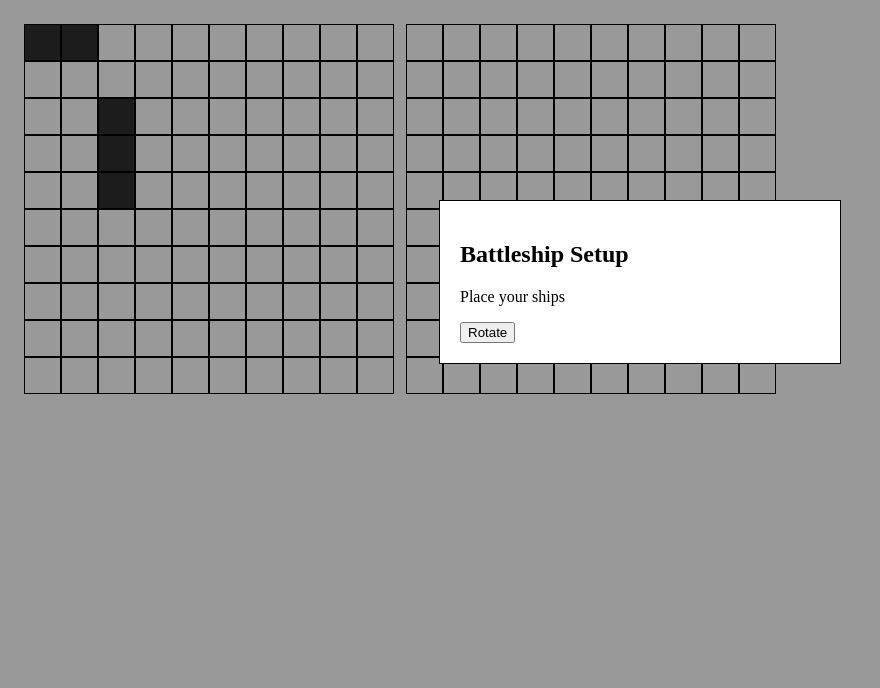
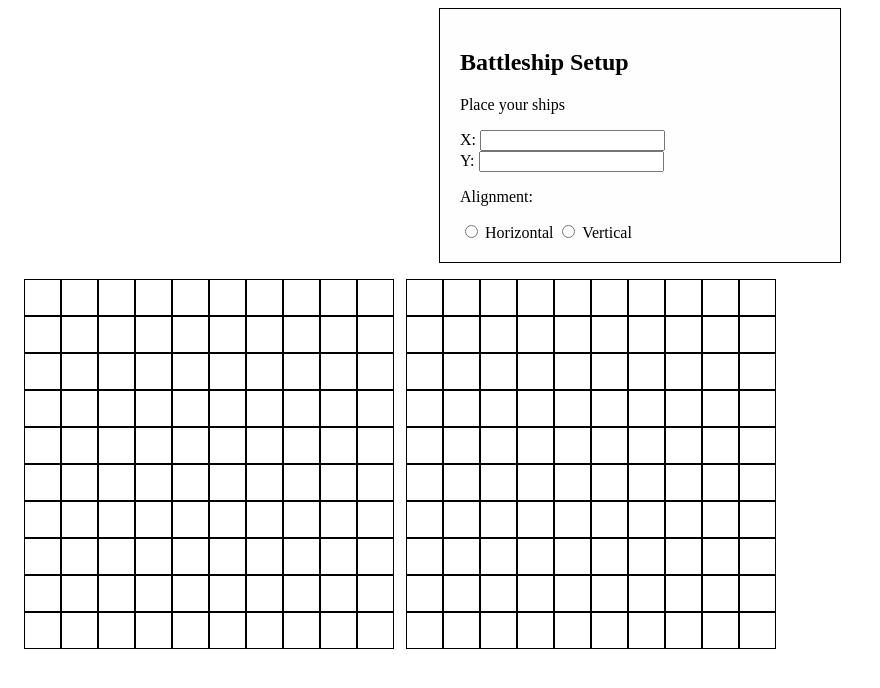
Before and after one commit to kieranlewis/battleship, a website built with webpack: page dist/index.html in a window 1280 px wide. Shown: the whole page, without its empty margins (0-880 px from the left). Built offline with nearby package versions, Linux system fonts and the light colour scheme.

Commit message:
created form to add ships to board

```diff
--- a/src/game.js
+++ b/src/game.js
@@ -7,7 +7,7 @@ const game = (() => {
     let player, cpu, playerBoard, cpuBoard;
 
     function init() {
-        // initial setup of game
+        /* initial setup of game
         playerBoard = Gameboard();
         cpuBoard = Gameboard();
         player = Player('Kieran');
@@ -23,6 +23,14 @@ const game = (() => {
 
         cpuBoard.placeShip(cpuShip1, [0,0], 'vertical');
         cpuBoard.placeShip(cpuShip2, [2,2], 'horizontal');
+
+        renderBoards(playerBoard.board);*/
+
+        playerBoard = Gameboard();
+        cpuBoard = Gameboard();
+        player = Player('Kieran');
+        cpu = Player('Computer');
+
 
         renderBoards(playerBoard.board);
     }
```
Also changed, not shown: dist/index.html.
